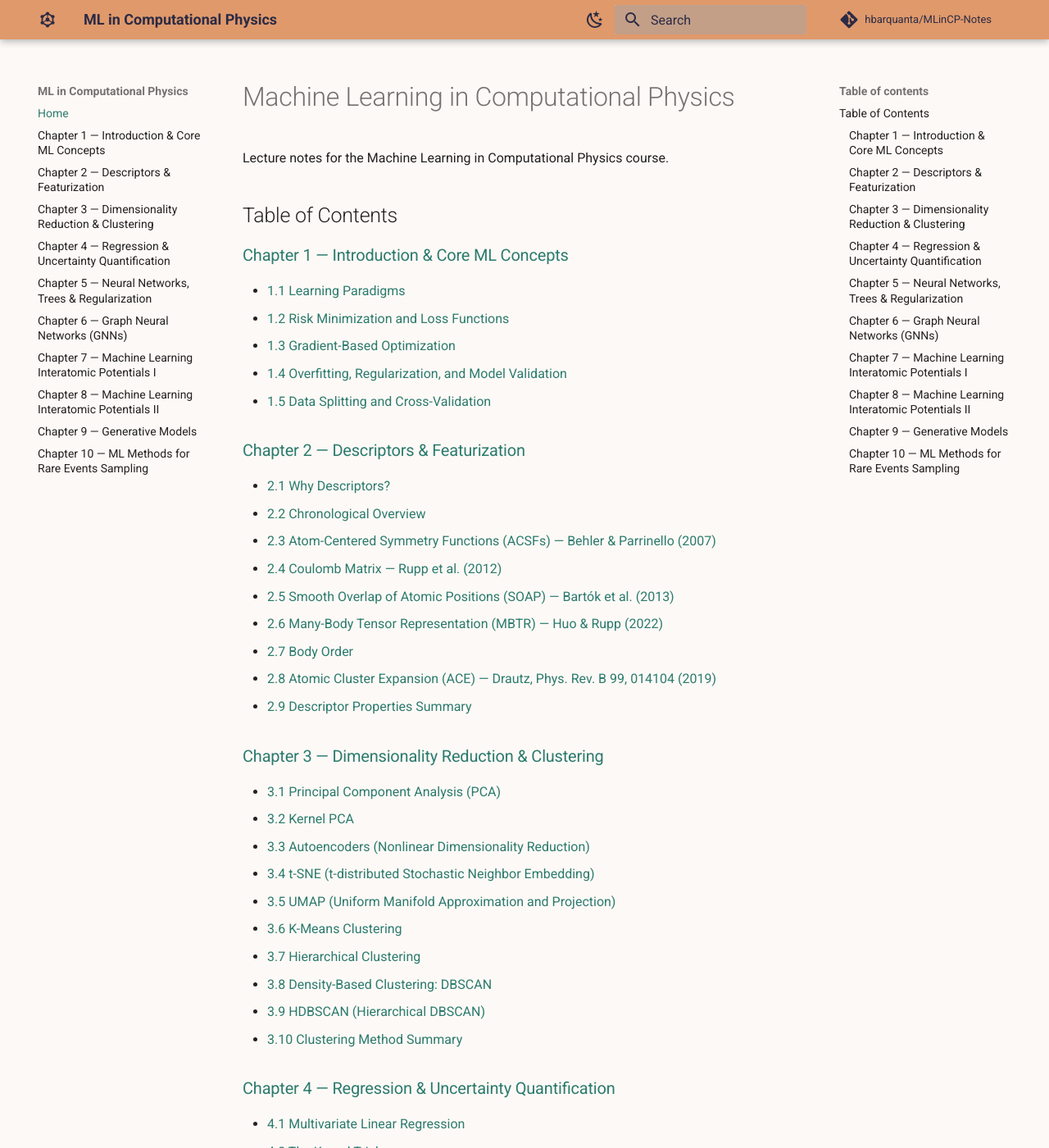
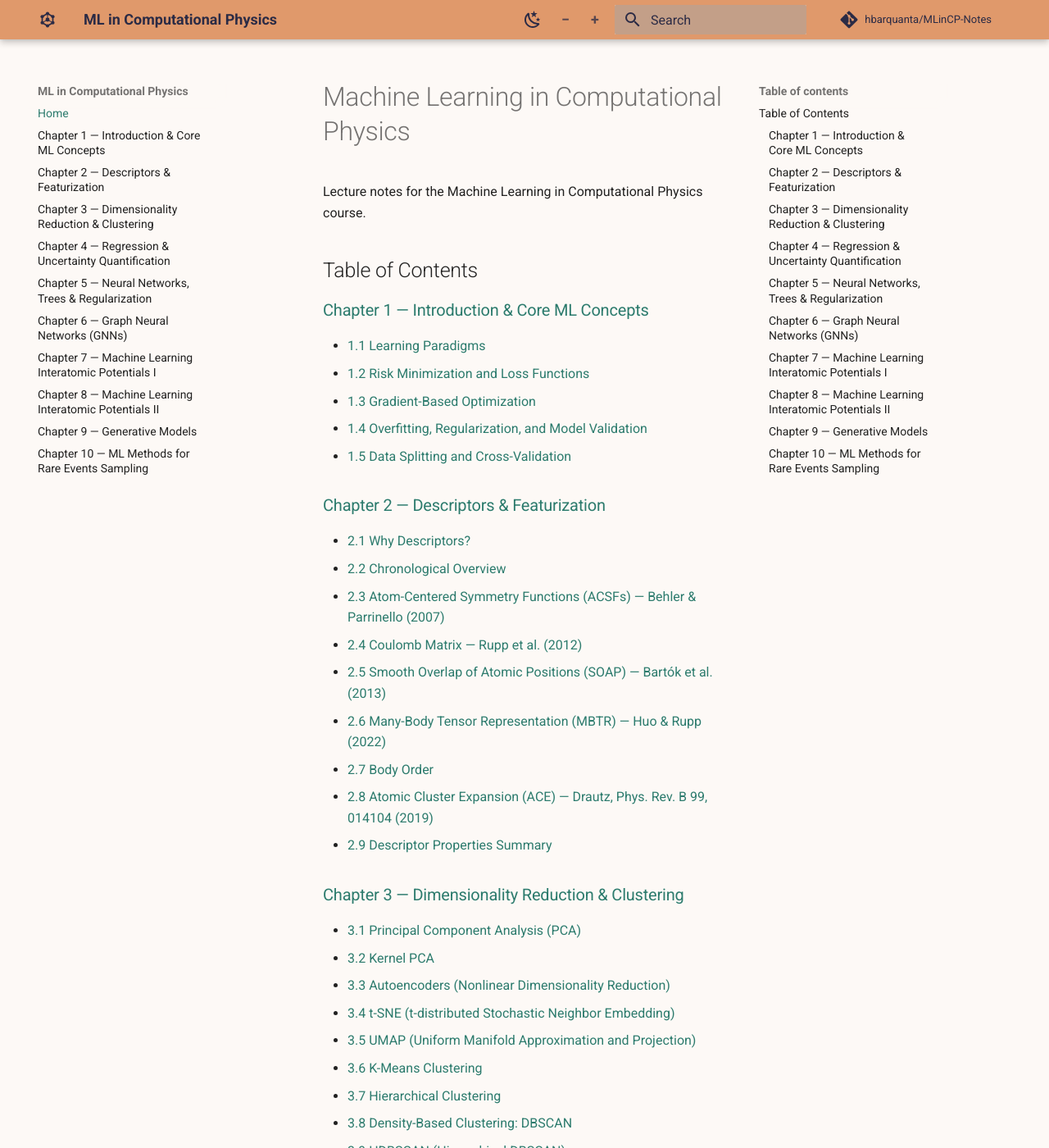
Before and after one commit to hbarquanta/MLinCP-Notes, an MkDocs documentation site: the page built from docs/index.md, in a window 1280 px wide and 1400 px high. Shown: the whole window at 82% size. Built offline with MkDocs 1.6.1 and Material for MkDocs 9.7.7, drawn with Linux system fonts in a browser that asks for light colours; comment, search, counter and statistics services are not loaded.

Commit message:
Add text-size +/- control, widen sidebar for long chapter titles
- New header buttons scale the whole page's rem-based font size
  (0.8x-1.5x), persisted via localStorage, wired through Material's
  document$ hook so it survives instant-navigation page swaps.
- Widen the primary sidebar 12.1rem -> 17rem so chapter titles stop
  wrapping onto 2-3 lines. Scoped to the same desktop breakpoint
  Material uses internally (min-width: 76.25em) after discovering an
  unscoped override broke the mobile off-canvas drawer, which reuses
  the same .md-sidebar class.

```diff
--- /dev/null
+++ b/docs/javascripts/font-size.js
@@ -0,0 +1,54 @@
+(function () {
+  var STEP = 0.1, MIN = 0.8, MAX = 1.5;
+  var root = document.documentElement;
+
+  function getBasePx() {
+    if (!root.dataset.baseFontPx) {
+      var prev = root.style.fontSize;
+      root.style.fontSize = "";
+      root.dataset.baseFontPx = parseFloat(getComputedStyle(root).fontSize);
+      root.style.fontSize = prev;
+    }
+    return parseFloat(root.dataset.baseFontPx);
+  }
+
+  function apply(scale) {
+    root.style.fontSize = (getBasePx() * scale) + "px";
+    localStorage.setItem("md-font-scale", scale);
+  }
+
+  document$.subscribe(function () {
+    var scale = parseFloat(localStorage.getItem("md-font-scale")) || 1;
+    apply(scale);
+
+    if (document.querySelector(".md-font-size")) return;
+    var header = document.querySelector(".md-header__inner");
+    var anchor = header && header.querySelector(".md-search, .md-header__source");
+    if (!header || !anchor) return;
+
+    var group = document.createElement("div");
+    group.className = "md-font-size";
+
+    var minus = document.createElement("button");
+    minus.type = "button";
+    minus.textContent = "−";
+    minus.setAttribute("aria-label", "Decrease text size");
+    minus.addEventListener("click", function () {
+      scale = Math.max(MIN, +(scale - STEP).toFixed(2));
+      apply(scale);
+    });
+
+    var plus = document.createElement("button");
+    plus.type = "button";
+    plus.textContent = "+";
+    plus.setAttribute("aria-label", "Increase text size");
+    plus.addEventListener("click", function () {
+      scale = Math.min(MAX, +(scale + STEP).toFixed(2));
+      apply(scale);
+    });
+
+    group.appendChild(minus);
+    group.appendChild(plus);
+    header.insertBefore(group, anchor);
+  });
+})();
--- a/docs/stylesheets/extra.css
+++ b/docs/stylesheets/extra.css
@@ -48,3 +48,47 @@
 .md-search__input {
   background-color: hsla(25, 30%, 96%, 0.35);
 }
+
+/* Widen the primary sidebar — the default 12.1rem wraps chapter
+   titles onto 2-3 lines. Material lays it out with flexbox, so
+   widening it here is enough; the content column reflows on its own.
+   Scoped to the same desktop breakpoint Material itself uses for the
+   sidebar, so the mobile off-canvas drawer (which reuses this class)
+   is untouched. */
+@media screen and (min-width: 76.25em) {
+  .md-sidebar {
+    width: 17rem;
+  }
+}
+
+/* Simple +/- text-size control, injected into the header by
+   javascripts/font-size.js. Scales the whole page (rem-based), and
+   the choice persists across visits via localStorage. */
+.md-font-size {
+  display: flex;
+  align-items: center;
+  gap: 0.2rem;
+  margin-right: 0.4rem;
+}
+
+.md-font-size button {
+  appearance: none;
+  border: none;
+  background: transparent;
+  color: var(--md-primary-bg-color);
+  font-family: var(--md-text-font);
+  font-size: 0.9rem;
+  font-weight: 700;
+  line-height: 1;
+  width: 1.6rem;
+  height: 1.6rem;
+  border-radius: 50%;
+  cursor: pointer;
+  opacity: 0.75;
+  transition: opacity 0.15s, background-color 0.15s;
+}
+
+.md-font-size button:hover {
+  opacity: 1;
+  background-color: hsla(0, 0%, 100%, 0.25);
+}
--- a/mkdocs.yml
+++ b/mkdocs.yml
@@ -58,6 +58,7 @@ markdown_extensions:
 
 extra_javascript:
   - javascripts/katex.js
+  - javascripts/font-size.js
   - https://unpkg.com/katex@0/dist/katex.min.js
   - https://unpkg.com/katex@0/dist/contrib/auto-render.min.js
 
```
